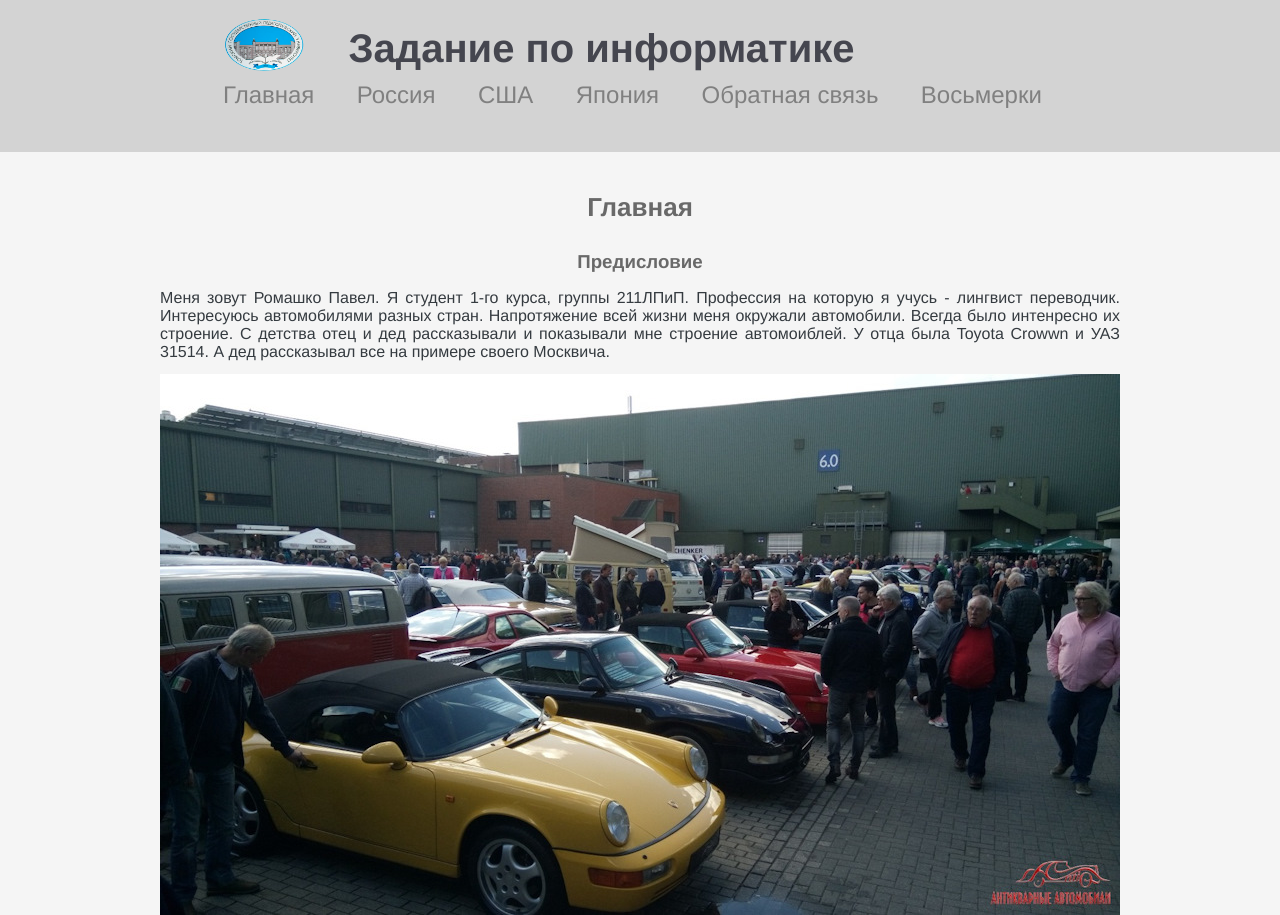
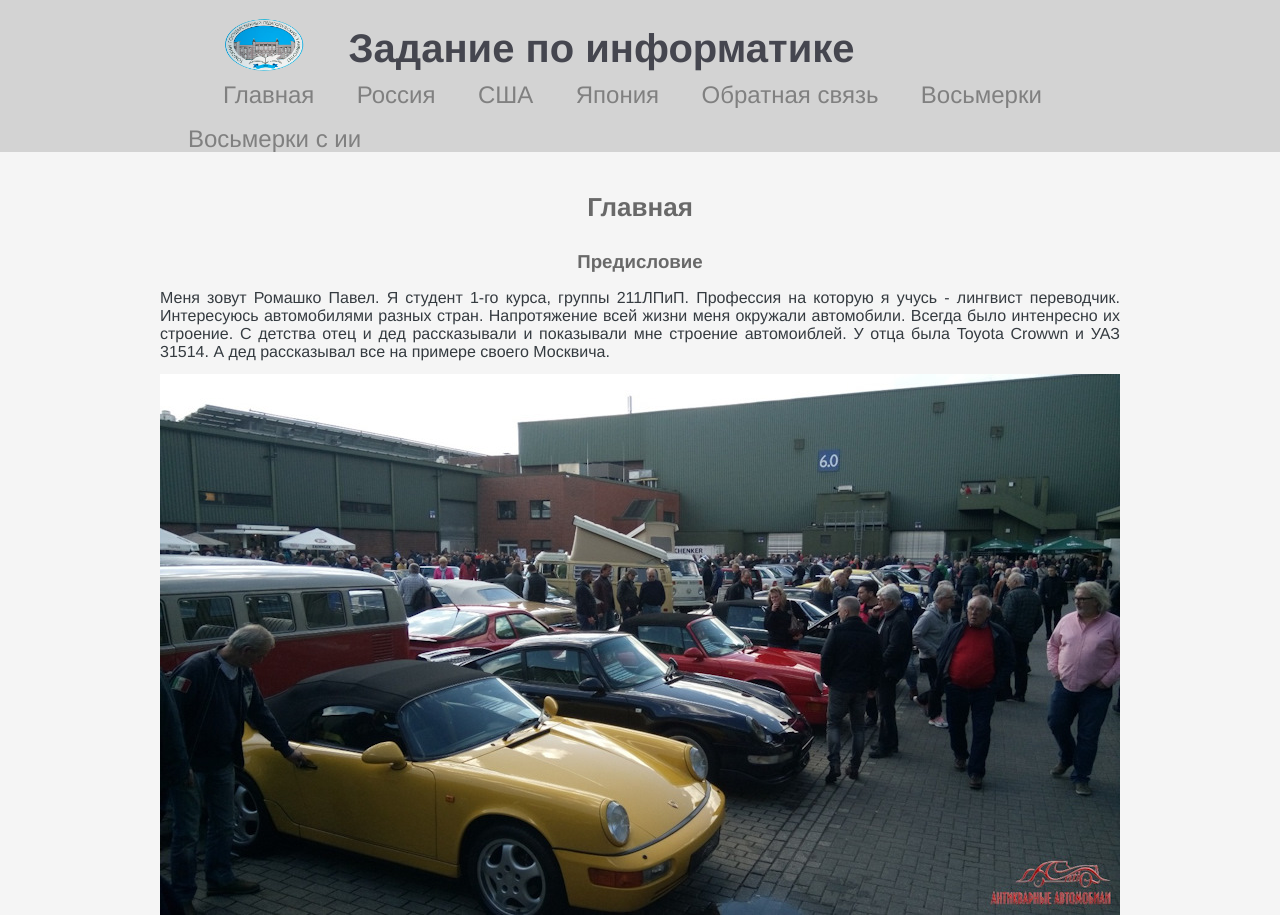
Before and after one commit to hffmn/hffmn.github.io, a plain HTML site: page index.html in a window 1280 px wide. Shown: the top 915 px of the page. Drawn offline with Linux system fonts and the light colour scheme.

Commit message:
UPD pages

```diff
--- a/index.html
+++ b/index.html
@@ -19,7 +19,7 @@
      			<li><a href="japan.html">Япония</a></li>
 			<li><a href="about.html">Обратная связь</a></li>
 			<li><a href="eight.html">Восьмерки</a></li>
-
+			<li><a href="./eight_ai/eightai.html">Восьмерки с ии</a></li>
 	     	  </ul>
        </header>
        <main>
```
Also changed, not shown: usa.html (+1 -1 lines).
